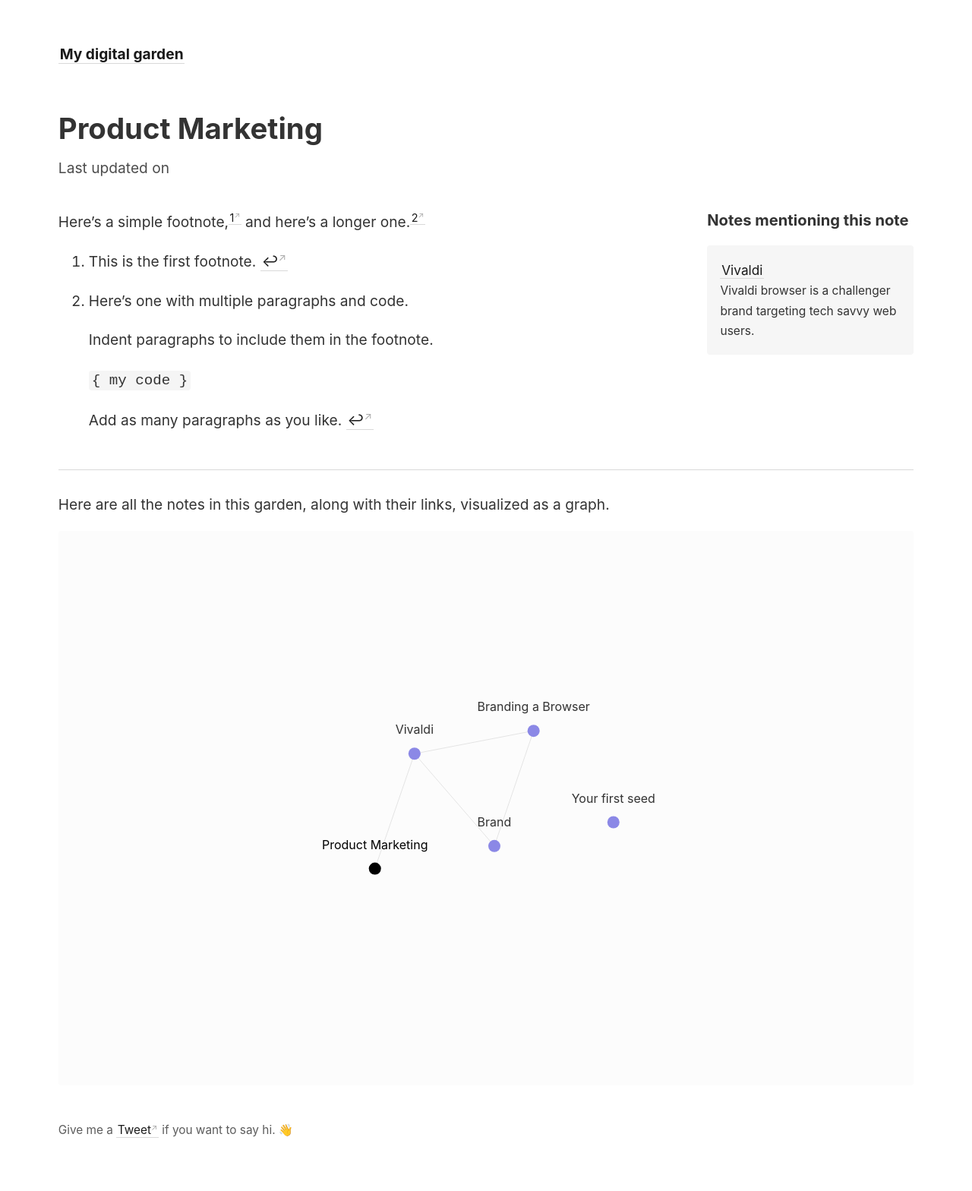
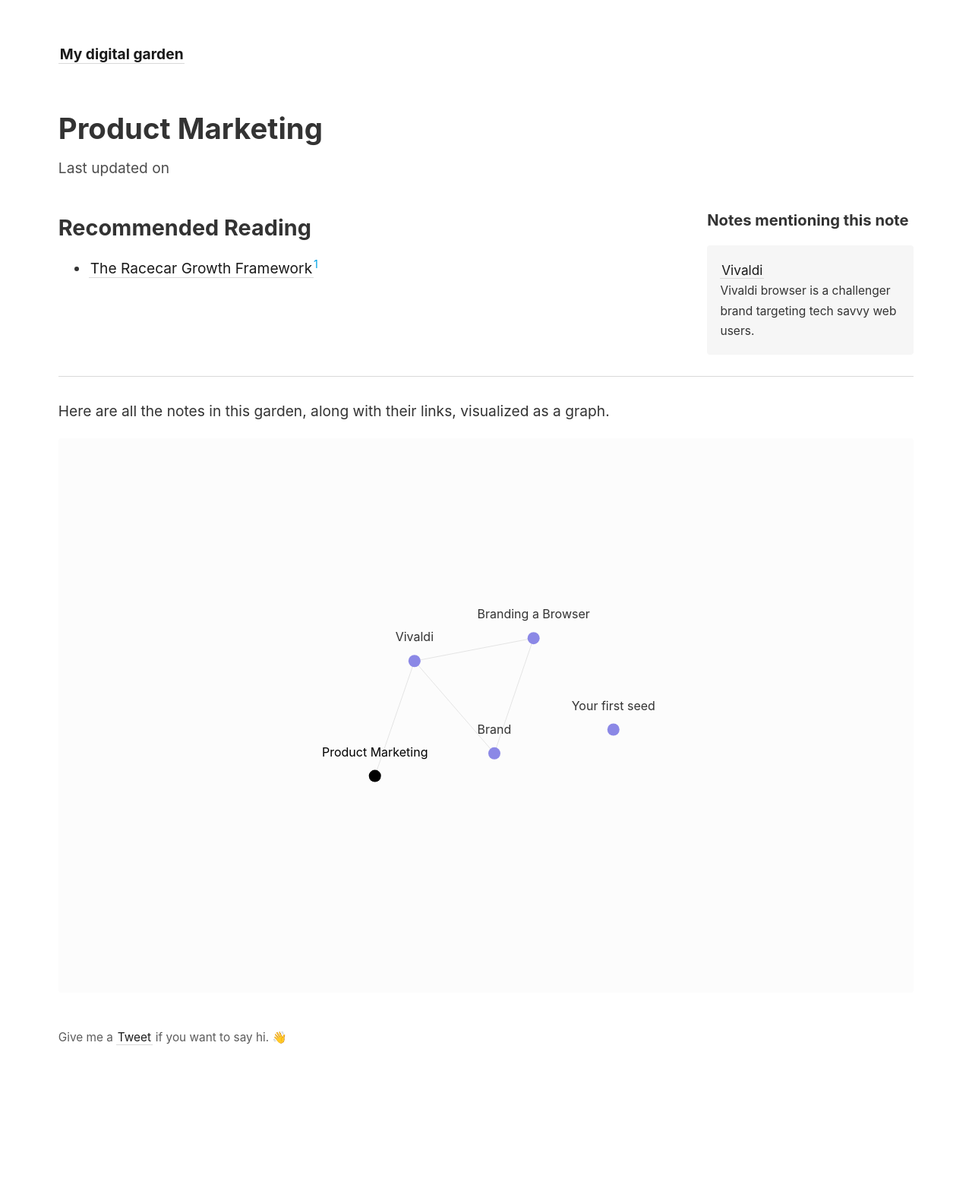
Before and after one commit to jonmccull/digital-garden, a Jekyll site: the page built from _notes/product-marketing.md, in a window 1280 px wide. Shown: the whole page at 76% size. Built offline with Jekyll 4.4.1, drawn with Linux system fonts in a browser that asks for light colours; after the commit the page ends 1446 px from its top, so only the background shows below that.

Commit message:
Inline Footnotes
Signed-off-by: Jon McCullough <jonmccull@pm.me>

```diff
--- a/_notes/product-marketing.md
+++ b/_notes/product-marketing.md
@@ -4,14 +4,6 @@
 ---
 
 
-Here's a simple footnote,[^1] and here's a longer one.[^bignote]
+## Recommended Reading
 
-[^1]: This is the first footnote.
-
-[^bignote]: Here's one with multiple paragraphs and code.
-
-    Indent paragraphs to include them in the footnote.
-
-    `{ my code }`
-
-    Add as many paragraphs as you like.
+- [The Racecar Growth Framework](https://www.reforge.com/blog/racecar-growth-framework)<input type="checkbox" id="cb1" /><label for="cb1"><sup></sup></label><span><br><br><span class="footnote-inner">Dan Hockenmaier & Lenny Rachitsky for Reforge.</span><br><br></span>
--- a/_sass/_style.scss
+++ b/_sass/_style.scss
@@ -1,4 +1,5 @@
 $color-primary: hsl(0, 0%, 10%);
+$color-links: hsl(197°, 100%, 45%);
 $color-text: hsl(0, 0%, 20%);
 $color-subtext: hsl(0, 0%, 30%);
 $color-border: hsl(0, 0%, 85%);
@@ -82,14 +83,15 @@
   border-bottom: 1px solid $color-border;
   color: $color-primary;
   &:hover {
-    color: black !important;
-    background: #fffaf1;
+    color: white !important;
+    background: $color-links;
+    text-decoration: none;
   }
   &:after {
     position: relative;
     top: -0.5em;
     font-size: 0.7em;
-    content: "↗";
+    /* content: "↗"; */
     color: #aaaaaa;
   }
   &.internal-link:after {
@@ -142,3 +144,72 @@
   color: #ccc;
   cursor: help;
 }
+
+/* FOOTNOTES from https://stevans.github.io/inline-footnotes/
+
+Use this HTML to create an inline footnote:;
+
+<input type="checkbox" id="cb1" /><label for="cb1"><sup></sup></label><span><br><br><span class="footnote-inner">This is the footnote text.</span><br><br></span>
+
+
+*/
+
+/* This creates the counter  */
+body {
+  counter-reset: cb_counter_var;
+}
+
+/* This increments the counter value and defines
+the displayed content  */
+sup::after {
+  counter-increment: cb_counter_var;
+  content: counter(cb_counter_var);
+}
+
+/* This initially hides the footnote (i.e. span)  */
+input[type=checkbox] ~ span {
+    display:none;
+}
+
+/* This styles the footnote text which appears
+when the label is clicked  */
+input[type=checkbox]:checked ~ span {
+    display:inline;
+    font-size: 85%;
+    color: mix(#000, $color-text, 30%);
+    cursor:default;
+}
+
+.footnote-inner {
+  padding: 1em;
+  border-radius: $border-radius;
+  background-color: $color-box-background;
+}
+
+/* This permanently hides the checkbox  */
+input[type=checkbox]{
+    display:none;
+}
+
+/* This styles the footnote label to appear
+like a hyperlink  */
+input[type=checkbox] ~ label {
+    display:inline;
+    cursor:pointer;
+    color: $color-links;
+    text-decoration:none;
+}
+
+/* This styles the footnote label when the mouse
+hover over it */
+input[type=checkbox] ~ label:hover {
+    text-decoration:underline;
+    cursor:pointer;
+    color: $color-links;
+}
+
+/* This styles the footnote label after it is clicked */
+input[type=checkbox]:checked ~ label {
+    color: $color-links;
+    text-decoration:none;
+}
```
